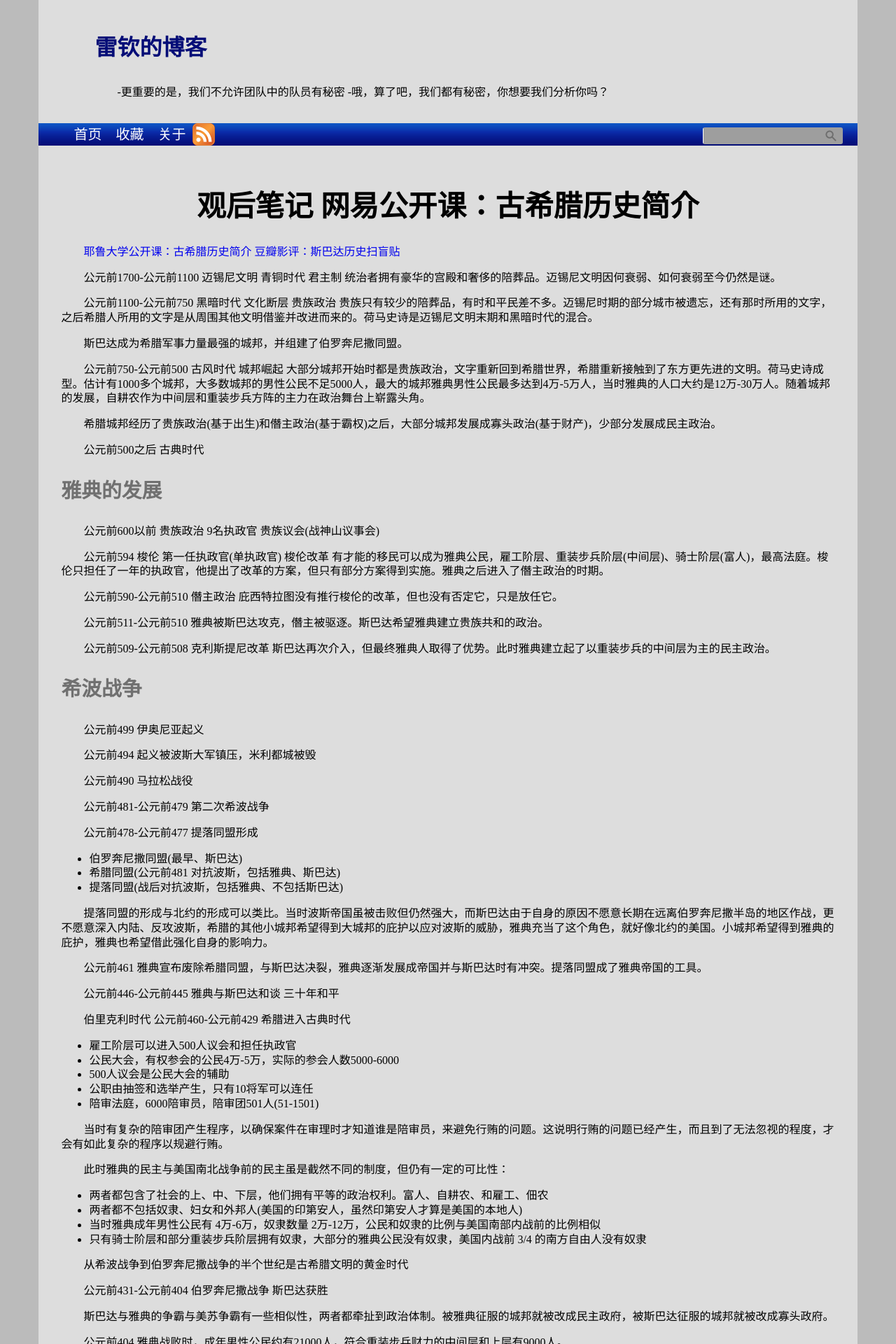
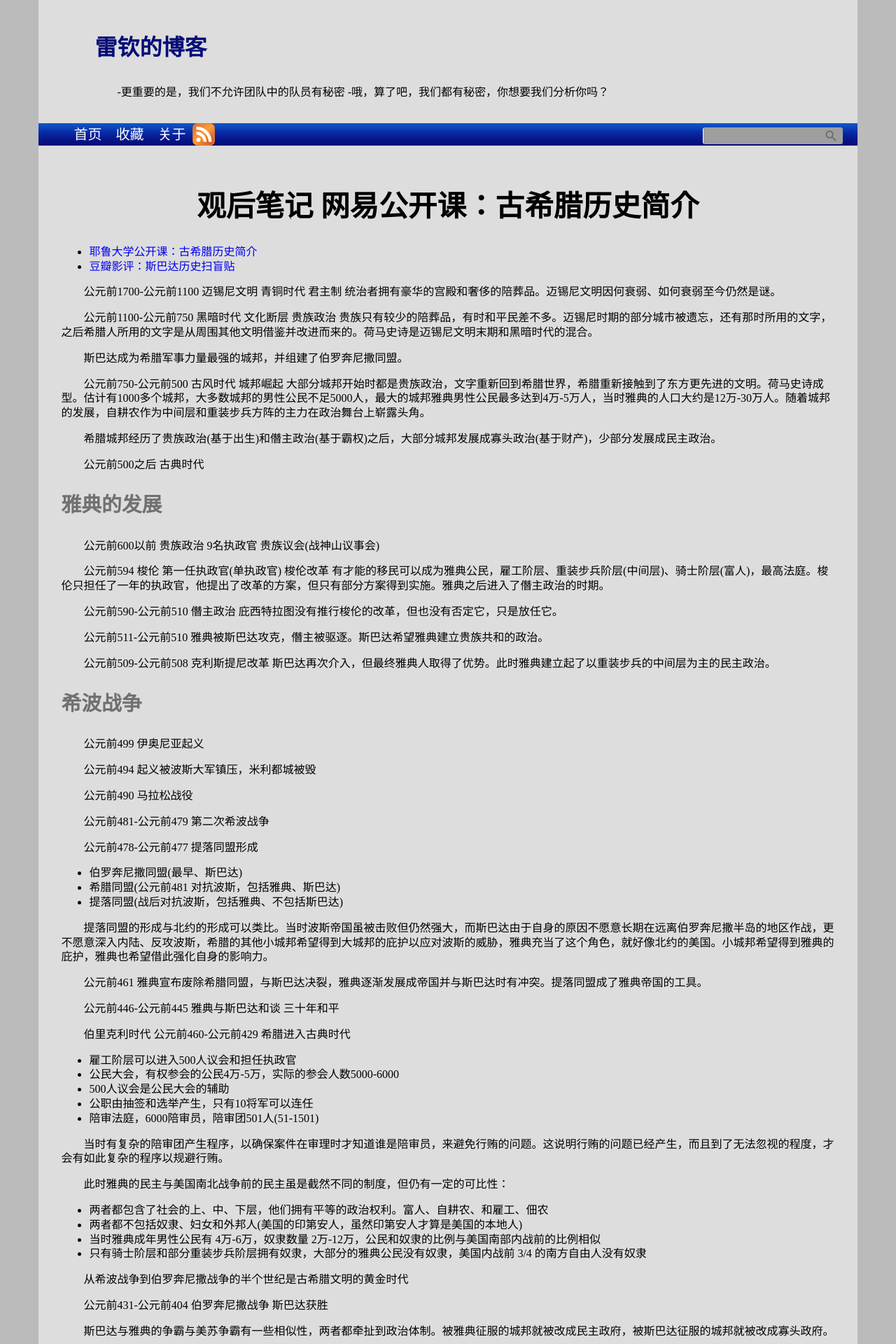
Before and after one commit to leiqin/leiqin.github.io, a Jekyll site: the page built from _posts/2015-10-18-观后笔记网易公开课：古希腊历史简介.markdown, in a window 1280 px wide. Shown: the top 1920 px of the page at 70% size. Built offline with Jekyll 4.4.1, drawn with Linux system fonts in a browser that asks for light colours; grey boxes are pictures that could not be loaded.

Commit message:
_ 小修改

```diff
--- a/_posts/2015-10-18-观后笔记网易公开课：古希腊历史简介.markdown
+++ b/_posts/2015-10-18-观后笔记网易公开课：古希腊历史简介.markdown
@@ -3,8 +3,8 @@ layout: post
 title: 观后笔记 网易公开课：古希腊历史简介
 ---
 
-[耶鲁大学公开课：古希腊历史简介](http://open.163.com/special/sp/introductiontoancientgreekhistory.html)
-[豆瓣影评：斯巴达历史扫盲贴](http://movie.douban.com/review/1139082/)
+* [耶鲁大学公开课：古希腊历史简介](http://open.163.com/special/sp/introductiontoancientgreekhistory.html)
+* [豆瓣影评：斯巴达历史扫盲贴](http://movie.douban.com/review/1139082/)
 
 公元前1700-公元前1100 迈锡尼文明 青铜时代 君主制 统治者拥有豪华的宫殿和奢侈的陪葬品。迈锡尼文明因何衰弱、如何衰弱至今仍然是谜。
 
```
Also changed, not shown: 1 other file.
